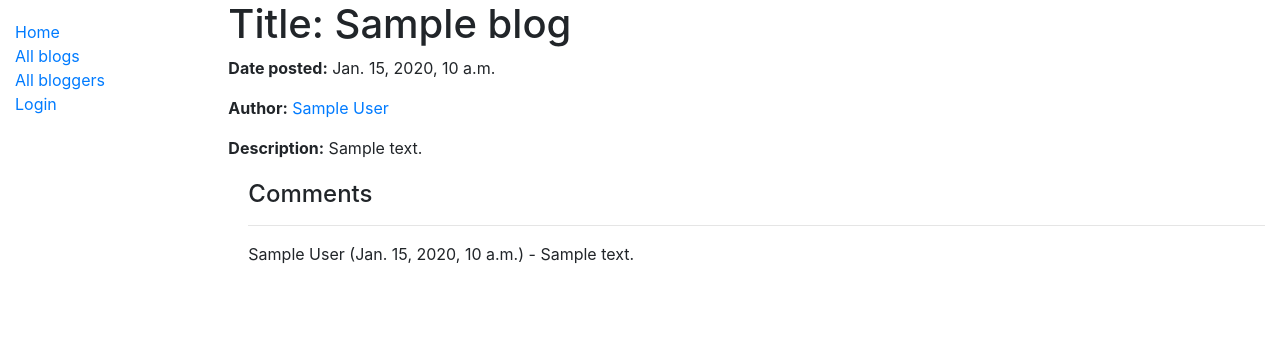
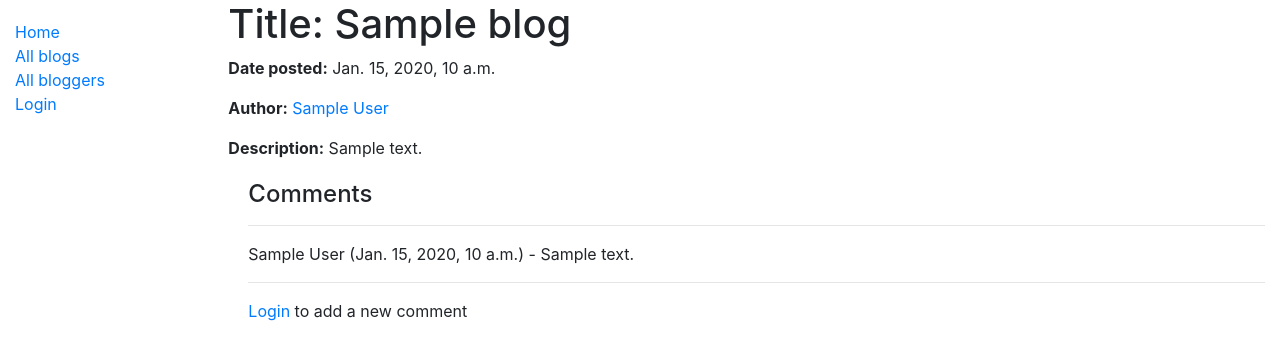
Before and after one commit to Harison-Mwangi/django-diy-blog, a Django app: template blog/templates/blog/blog_detail.html in a window 1280 px wide. Shown: the top 360 px of the page. Run offline with Django 3.2, Linux system fonts and the light colour scheme; the template is opened without the code that fills it: most values are stand-ins (such as "Sample title", 1, 10 or a date in 2020); data that the repository does not hold is empty; some libraries are stand-ins or nearby versions.

Commit message:
Added the URL for adding a comment to the blog detail template

```diff
--- a/blog/templates/blog/blog_detail.html
+++ b/blog/templates/blog/blog_detail.html
@@ -9,13 +9,21 @@
 
     <div style="margin-left:20px;margin-top:20px">
         <h4>Comments</h4>
+        <hr>
 
         {% for comment in blog.comment_set.all %}
-            <hr>
             <p>
                 {{ comment.author }}
                 ({{ comment.time_posted }}) - {{ comment.description }}
             </p>
+            <hr>
         {% endfor %}
+
+        {% if user.is_authenticated %}
+            <p><a href="{% url 'comment-create' blog.id %}">Add a new comment</a></p>
+
+        {% else %}
+            <p><a href="{% url 'login' %}?next={{request.path}}">Login</a> to add a new comment</p>
+        {% endif %}
     </div>
 {% endblock %}
```
